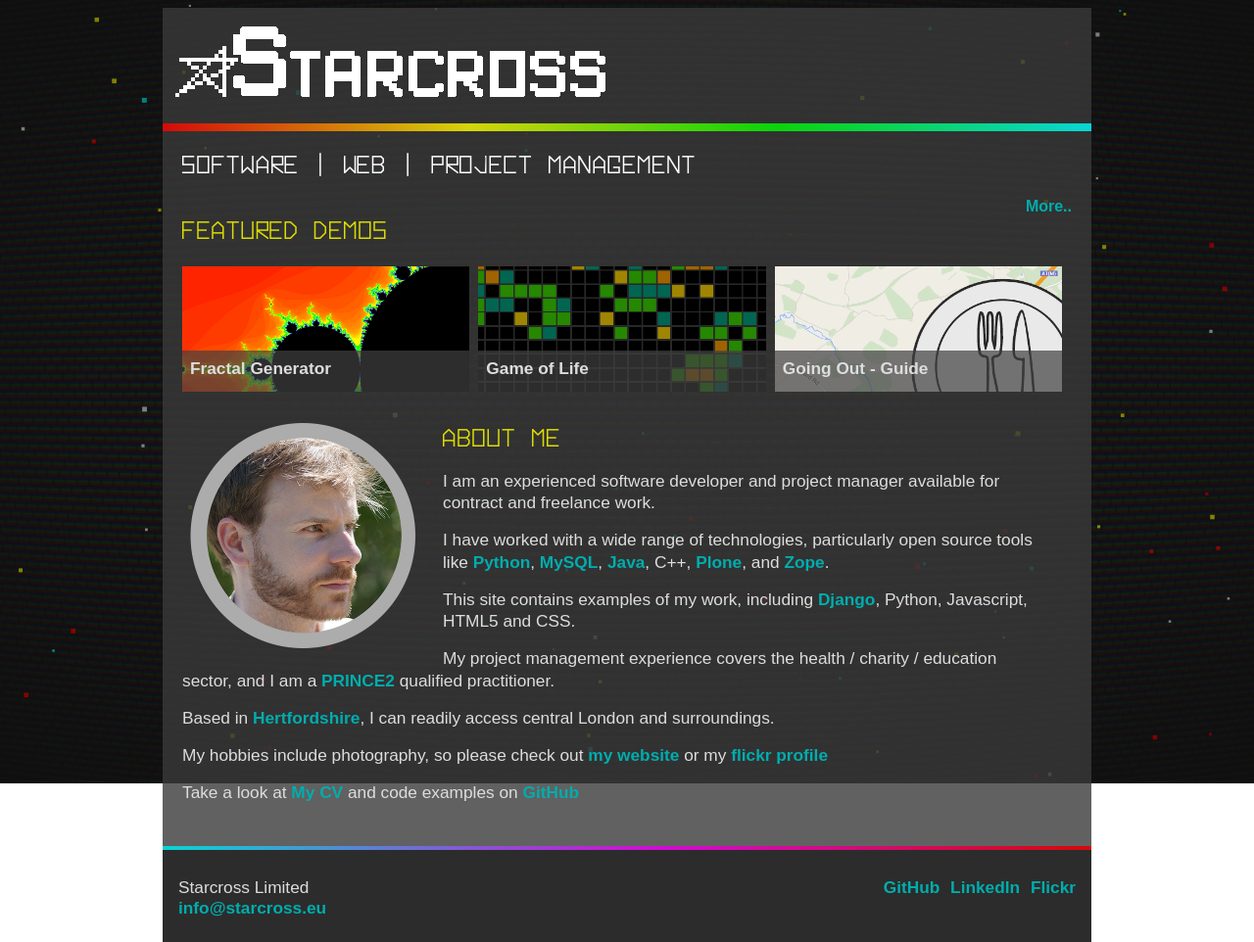
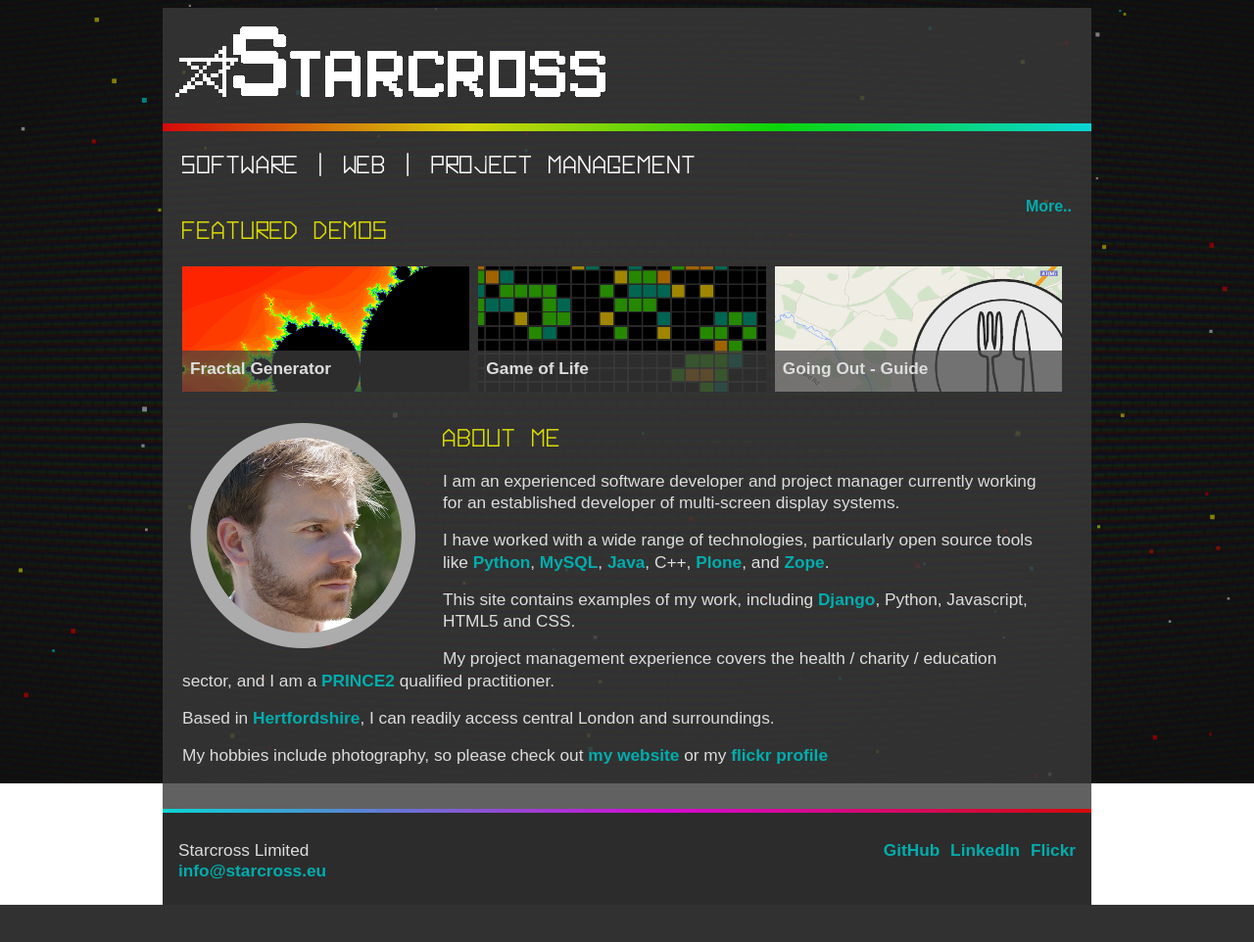
Before and after one commit to Starcross/starcross-website, a Django app: template templates/index.html in a window 1280 px wide. Shown: the whole page at 98% size. After the commit the page ends 924 px from the top, so only its background shows below. Run offline with Django 3.2, Linux system fonts and the light colour scheme; the template is opened without the code that fills it, so the values that code supplies are empty; some libraries are stand-ins or nearby versions; some web fonts are replaced.

Commit message:
Update my availability on front page.

```diff
--- a/templates/index.html
+++ b/templates/index.html
@@ -40,12 +40,12 @@
 </a>
 
 <h2 style="margin-top: 32px">About Me</h2>
-<p>I am an experienced software developer and project manager available for contract and freelance work.</p>
+<p>I am an experienced software developer and project manager currently working for an established developer of multi-screen display systems.</p>
 <p>I have worked with a wide range of technologies, particularly open source tools like <a href="http://www.python.org">Python</a>, <a href="http://www.mysql.org">MySQL</a>, <a href="http://java.com">Java</a>, C++, <a href="http://plone.org">Plone</a>, and <a href="http://www.zope.org">Zope</a>.</p>
 <p>This site contains examples of my work, including <a href="https://www.djangoproject.com/">Django</a>, Python, Javascript, HTML5 and CSS.</p>
 <p>My project management experience covers the health / charity / education sector, and I am a <a href="http://www.apmg-international.com/prince2">PRINCE2</a> qualified practitioner.</p>
 <p>Based in <a href="http://bit.ly/1v2t3U3">Hertfordshire</a>, I can readily access central London and surroundings.</p>
 <p>My hobbies include photography, so please check out <a href="http://semuta.net">my website</a> or my <a href="https://secure.flickr.com/photos/62405492@N07/">flickr profile</a></p>
-<p>Take a look at <a href="{% static 'docs/CV - Alex Luton - Web.pdf' %}">My CV</a> and code examples on <a href="https://github.com/Starcross">GitHub</a></p>
+{% comment %}<p>Take a look at <a href="{% static 'docs/CV - Alex Luton - Web.pdf' %}">My CV</a> and code examples on <a href="https://github.com/Starcross">GitHub</a></p>{% endcomment %}
 
 {% endblock %}
```
